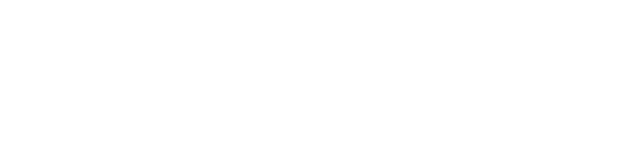
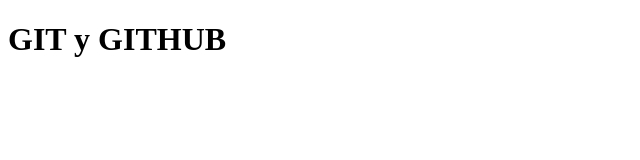
Before and after one commit to ReychellDevelops/primerRepo, a plain HTML site: page index.html in a window 1280 px wide. Shown: the whole page, without its empty margins (0-640 px from the left). Drawn offline with Linux system fonts and the light colour scheme.

Commit message:
cambios del index

```diff
--- a/index.html
+++ b/index.html
@@ -6,6 +6,8 @@
     <title>Document algoaa</title>
 </head>
 <body>
-
+    <div class="contenedor">
+        <h1>GIT y GITHUB</h1>
+    </div>
 </body>
 </html>
```
